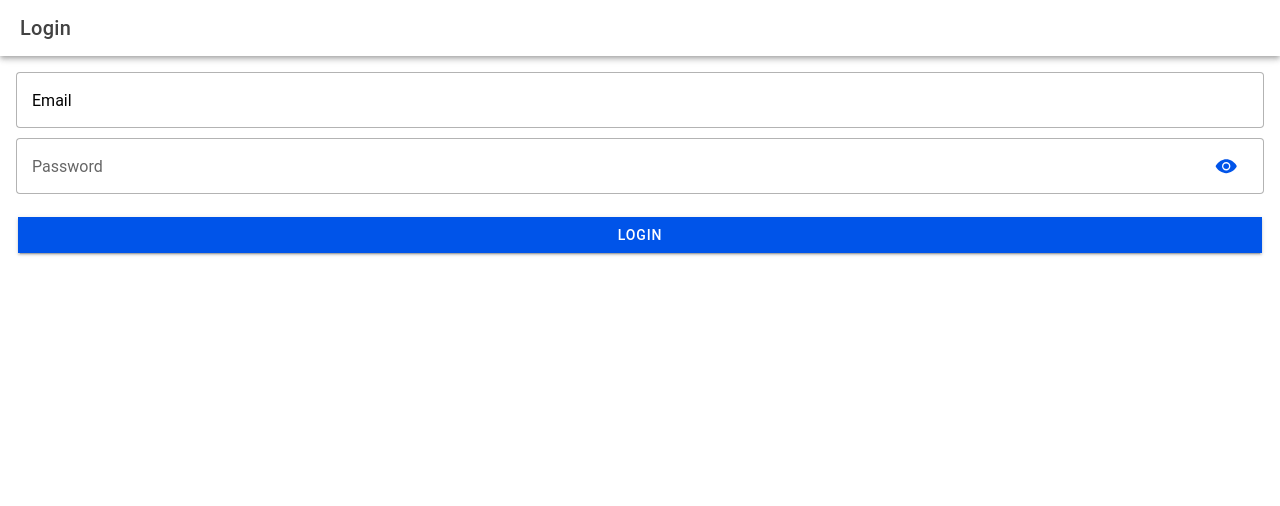
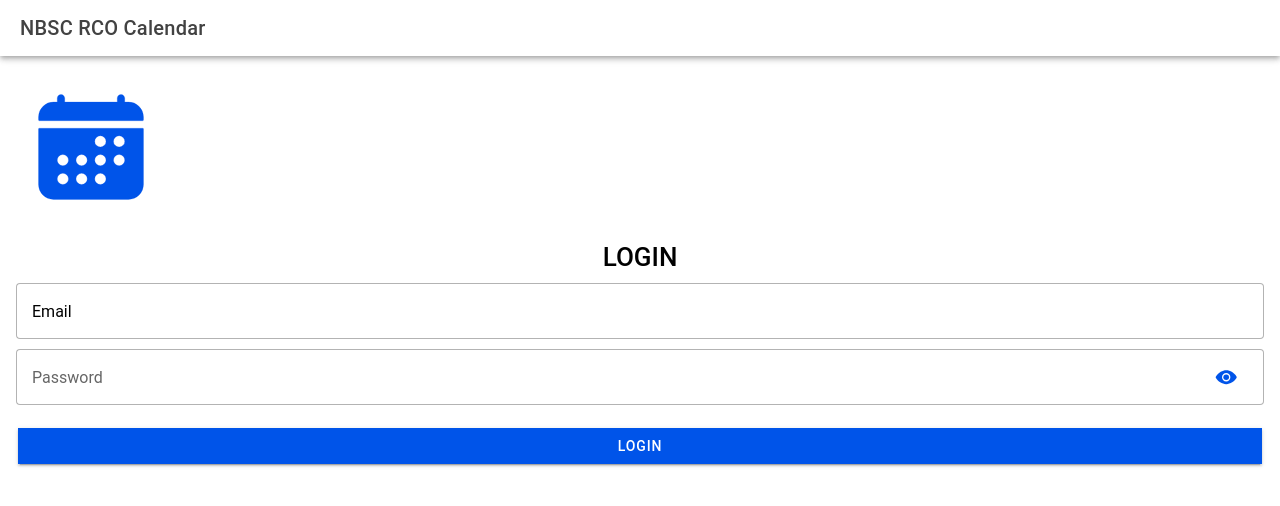
Before and after one commit to Jam-Piodos/it35-lab, a React (Vite) app: page /it35-lab in a window 1280 px wide. Shown: the top 506 px of the page. Built offline with nearby package versions, Linux system fonts and the light colour scheme.

Commit message:
added new tabs

```diff
--- a/src/pages/Home.tsx
+++ b/src/pages/Home.tsx
@@ -16,20 +16,17 @@ import {
       IonToolbar
   } from '@ionic/react';
 import { IonReactRouter } from '@ionic/react-router';
-import { bookOutline, search, star } from 'ionicons/icons';
+import { bookOutline, calendar, search, star } from 'ionicons/icons';
 import { Route, Redirect } from 'react-router';
 
-import Favorites from './home-tabs/Favorites';
-import Feed from './home-tabs/Feed';
-import Search from './home-tabs/Search';
-import { useState } from 'react';
+import Events from './home-tabs/Events';
+import Calendar from './home-tabs/Calendar';
 
   const Home: React.FC = () => {
 
     const tabs = [
-      {name:'Feed', tab:'feed',url: '/it35-lab/app/home/feed', icon: bookOutline},
-      {name:'Search', tab:'search', url: '/it35-lab/app/home/search', icon: search},
-      {name:'Favorites',tab:'favorites', url: '/it35-lab/app/home/favorites', icon: star},
+      {name:'Events', tab:'feed',url: '/it35-lab/app/home/events', icon: bookOutline},
+      {name:'Calendar', tab:'search', url: '/it35-lab/app/home/calendar', icon: calendar},
     ]
 
     return (
@@ -47,9 +44,8 @@ import { useState } from 'react';
           </IonTabBar>
         <IonRouterOutlet>
 
-          <Route exact path="/it35-lab/app/home/feed" render={Feed} />
-          <Route exact path="/it35-lab/app/home/search" render={Search} />
-          <Route exact path="/it35-lab/app/home/favorites" render={Favorites} />
+          <Route exact path="/it35-lab/app/home/feed" render={Events} />
+          <Route exact path="/it35-lab/app/home/search" render={Calendar} />
 
           <Route exact path="/it35-lab/app/home">
             <Redirect to="/it35-lab/app/home/feed" />
--- a/src/pages/Login.tsx
+++ b/src/pages/Login.tsx
@@ -1,9 +1,11 @@
 import {
   IonAlert,
+  IonAvatar,
   IonButton,
   IonButtons,
     IonContent,
     IonHeader,
+    IonIcon,
     IonInput,
     IonInputPasswordToggle,
     IonMenuButton,
@@ -12,7 +14,7 @@ import {
     IonToolbar,
     useIonRouter
 } from '@ionic/react';
-import { logoIonic, } from 'ionicons/icons';
+import { calendar, logoIonic, } from 'ionicons/icons';
 import { useState } from 'react';
 
   const Login: React.FC = () => {
@@ -31,10 +33,33 @@ import { useState } from 'react';
     <IonPage>
       <IonHeader>
         <IonToolbar>
-          <IonTitle>Login</IonTitle>
+          <IonTitle>NBSC RCO Calendar</IonTitle>
         </IonToolbar>
       </IonHeader>
       <IonContent className='ion-padding'>
+      <IonAvatar
+                    style={{
+                      display: 'flex',
+                      alignItems: 'center',
+                      justifyContent: 'center',
+                      width: '150px',
+                      height: '150px',
+                      borderRadius: '50%',
+                      overflow: 'hidden'
+                    }}
+                  >
+
+                     <IonIcon
+                      icon={calendar}
+                      color='primary'
+                      style={{ fontSize: '120px', color: '#6c757d' }}
+                    />
+                  </IonAvatar>
+                  <h1 style={{
+                      display: 'flex',
+                      alignItems: 'center',
+                      justifyContent: 'center',
+                    }}>LOGIN</h1>
       <IonInput
                     label="Email"
                     labelPlacement="floating"
--- a/src/pages/home-tabs/Search.tsx
+++ b/src/pages/home-tabs/Calendar.tsx
@@ -16,7 +16,7 @@ const Search: React.FC = () => {
           <IonButtons slot='start'>
             <IonMenuButton></IonMenuButton>
           </IonButtons>
-          <IonTitle>Search</IonTitle>
+          <IonTitle>Calendar</IonTitle>
         </IonToolbar>
       </IonHeader>
       <IonContent fullscreen>
@@ -28,7 +28,7 @@ const Search: React.FC = () => {
             height: '100%',
           }}
         >
-          Search
+          Calendar
         </div>
 
       </IonContent>
--- a/src/pages/home-tabs/Favorites.tsx
+++ b/src/pages/home-tabs/Events.tsx
@@ -8,7 +8,7 @@ import {
     IonToolbar
 } from '@ionic/react';
 
-const Favorites: React.FC = () => {
+const Feed: React.FC = () => {
   return (
     <IonPage>
       <IonHeader>
@@ -16,7 +16,7 @@ const Favorites: React.FC = () => {
           <IonButtons slot='start'>
             <IonMenuButton></IonMenuButton>
           </IonButtons>
-          <IonTitle>Favorites</IonTitle>
+          <IonTitle>Upcoming Events</IonTitle>
         </IonToolbar>
       </IonHeader>
       <IonContent fullscreen>
@@ -28,11 +28,11 @@ const Favorites: React.FC = () => {
             height: '100%',
           }}
         >
-          Favorites
+          Upcoming Events
         </div>
       </IonContent>
     </IonPage>
   );
 };
 
-export default Favorites;
+export default Feed;
--- a/src/pages/home-tabs/Feed.tsx
+++ /dev/null
@@ -1,38 +0,0 @@
-import {
-  IonButtons,
-    IonContent,
-    IonHeader,
-    IonMenuButton,
-    IonPage,
-    IonTitle,
-    IonToolbar
-} from '@ionic/react';
-
-const Feed: React.FC = () => {
-  return (
-    <IonPage>
-      <IonHeader>
-        <IonToolbar>
-          <IonButtons slot='start'>
-            <IonMenuButton></IonMenuButton>
-          </IonButtons>
-          <IonTitle>Feed</IonTitle>
-        </IonToolbar>
-      </IonHeader>
-      <IonContent fullscreen>
-        <div
-          style={{
-            display: 'flex',
-            alignItems: 'center',
-            justifyContent: 'center',
-            height: '100%',
-          }}
-        >
-          Feed
-        </div>
-      </IonContent>
-    </IonPage>
-  );
-};
-
-export default Feed;
```
